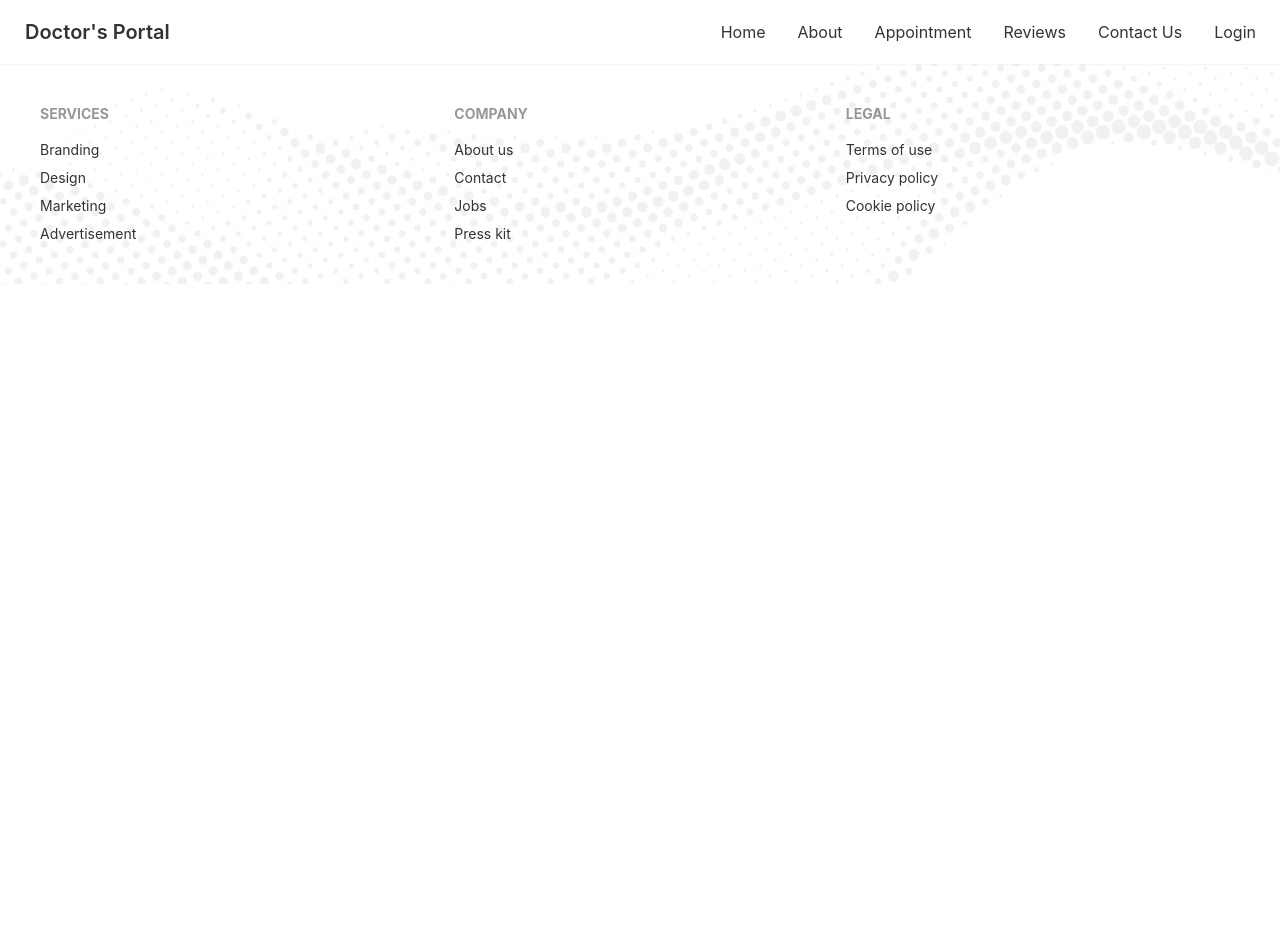
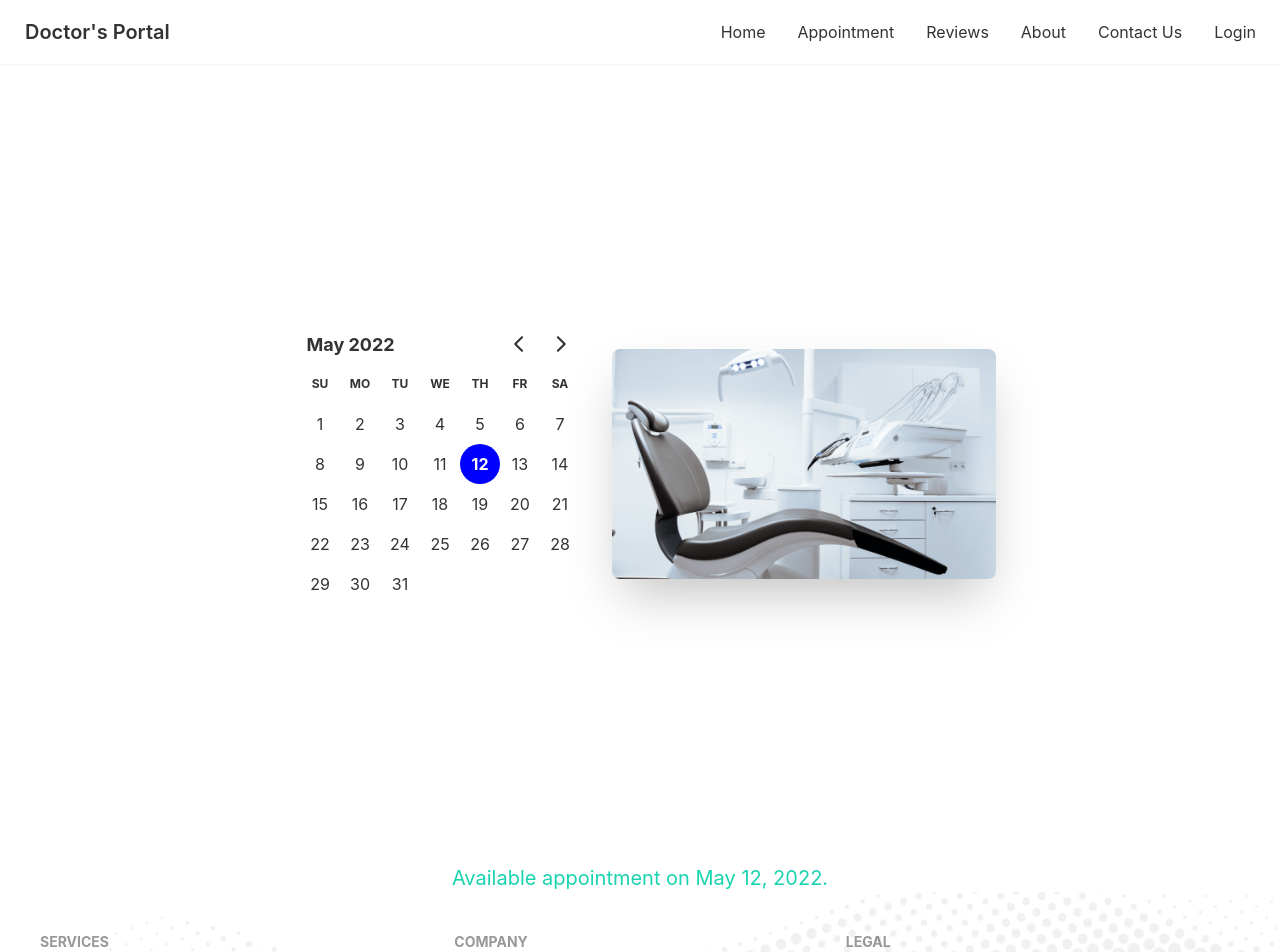
Before and after one commit to abusayeed4bd/doctors-portal-client, a React (Create React App) app: page /appointment in a window 1280 px wide. Shown: the top 952 px of the page. Before the commit the page ends 800 px from the top, so only its background shows below. Built offline with nearby package versions, Linux system fonts and the light colour scheme.

Commit message:
appointment clander set complate

```diff
--- a/package.json
+++ b/package.json
@@ -7,7 +7,9 @@
     "@testing-library/react": "^13.2.0",
     "@testing-library/user-event": "^13.5.0",
     "daisyui": "^2.14.3",
+    "date-fns": "^2.28.0",
     "react": "^18.1.0",
+    "react-day-picker": "^8.0.4",
     "react-dom": "^18.1.0",
     "react-router-dom": "^6.3.0",
     "react-scripts": "5.0.1",
--- a/src/App.js
+++ b/src/App.js
@@ -1,6 +1,7 @@
 import { Route, Routes } from "react-router-dom";
 import "./App.css";
 import About from "./pages/About/About";
+import Appointment from "./pages/Appointment/Appointment";
 import Footer from "./pages/Home/Footer";
 import Home from "./pages/Home/Home";
 import Login from "./pages/Login/Login";
@@ -13,6 +14,7 @@ function App() {
       <Routes>
         <Route path="/" element={<Home />} />
         <Route path="/about" element={<About />} />
+        <Route path="/appointment" element={<Appointment></Appointment>} />
         <Route path="/login" element={<Login />} />
       </Routes>
       <Footer></Footer>
--- a/src/pages/Appointment/Appointment.js
+++ b/src/pages/Appointment/Appointment.js
@@ -1,7 +1,18 @@
-import React from "react";
+import React, { useState } from "react";
+import AppointmentBanner from "./AppointmentBanner";
+import AvailableAppointment from "./AvailableAppointment";
 
 const Appointment = () => {
-  return <div></div>;
+  const [selected, setSelected] = useState(new Date());
+  return (
+    <div>
+      <AppointmentBanner
+        selected={selected}
+        setSelected={setSelected}
+      ></AppointmentBanner>
+      <AvailableAppointment selected={selected}></AvailableAppointment>
+    </div>
+  );
 };
 
 export default Appointment;
--- /dev/null
+++ b/src/pages/Appointment/AppointmentBanner.js
@@ -0,0 +1,18 @@
+import chair from "../../assets/images/chair.png";
+import { DayPicker } from "react-day-picker";
+import "react-day-picker/dist/style.css";
+
+const AppointmentBanner = ({ selected, setSelected }) => {
+  return (
+    <div class="hero min-h-screen ">
+      <div class="hero-content flex-col justify-between lg:flex-row-reverse">
+        <img src={chair} class="max-w-sm rounded-lg shadow-2xl" alt="" />
+        <div>
+          <DayPicker mode="single" selected={selected} onSelect={setSelected} />
+        </div>
+      </div>
+    </div>
+  );
+};
+
+export default AppointmentBanner;
--- /dev/null
+++ b/src/pages/Appointment/AvailableAppointment.js
@@ -0,0 +1,14 @@
+import { format } from "date-fns";
+import React from "react";
+
+const AvailableAppointment = ({ selected }) => {
+  return (
+    <div>
+      <h4 className="text-xl text-secondary text-center">
+        Available appointment on {format(selected, "PP")}.
+      </h4>
+    </div>
+  );
+};
+
+export default AvailableAppointment;
--- a/src/pages/Shared/NavBar/NavBar.js
+++ b/src/pages/Shared/NavBar/NavBar.js
@@ -8,14 +8,16 @@ const NavBar = () => {
         <Link to="/">Home</Link>
       </li>
       <li>
-        <Link to="/about">About</Link>
-      </li>
-      <li>
         <Link to="/appointment">Appointment</Link>
       </li>
+
       <li>
         <Link to="/reviews">Reviews</Link>
       </li>
+      <li>
+        <Link to="/about">About</Link>
+      </li>
+
       <li>
         <Link to="/contact">Contact Us</Link>
       </li>
```
Also changed, not shown: 1 other file (tests, documents, lock files or other folders).
